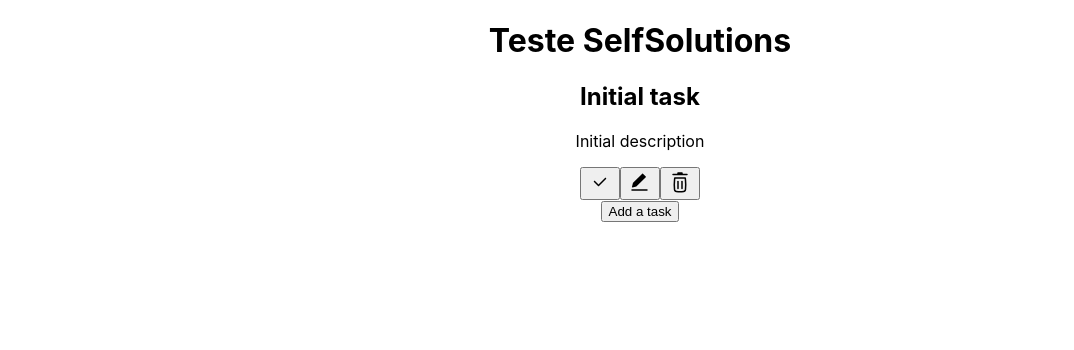
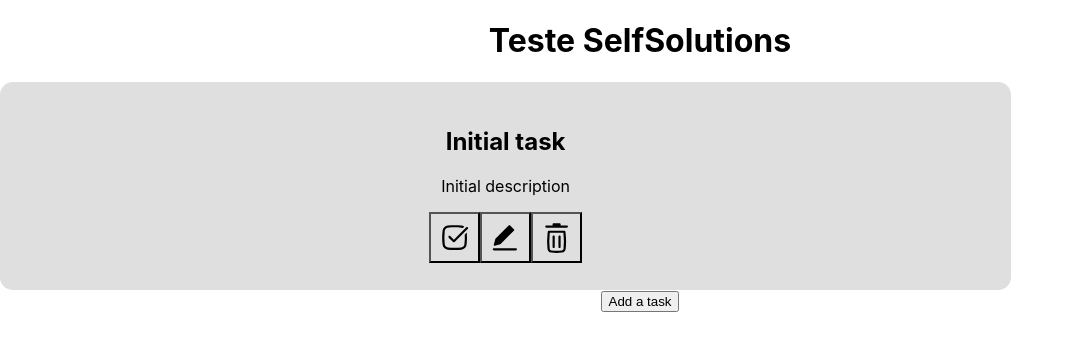
Before and after one commit to CeloRocha/Teste-SelfSolutions, a React (Create React App) app: page / in a window 1280 px wide. Both pictures are taken after a click on the button "Add a task". Shown: the top 350 px of the page, without its empty margins (0-1074 px from the left). Built offline with nearby package versions, Linux system fonts and the light colour scheme.

Commit message:
feat: 🎸 <Task /> component with styles and correct components
Now task component uses <Input /> and <Button /> component.

```diff
--- a/src/components/Task/Button/index.jsx
+++ /dev/null
@@ -1,41 +0,0 @@
-import React from 'react';
-import PropTypes from 'prop-types';
-
-// Images
-import checkImg from '../../../assets/Check.svg';
-import editImg from '../../../assets/Edit-alt.svg';
-import trashImg from '../../../assets/Trash.svg';
-
-const Button = (props) => {
-    let imgSrc, buttonLabel;
-    switch (props.type) {
-        case 'check':
-            buttonLabel = 'Confirmar';
-            imgSrc = checkImg;
-            break;
-        case 'edit':
-            buttonLabel = 'Editar';
-            imgSrc = editImg;
-            break;
-        case 'remove':
-            buttonLabel = 'Remover';
-            imgSrc = trashImg;
-            break;
-    }
-    return (
-        <button
-            className={`task-button ${props.type}`}
-            onClick={props.onClick}
-            aria-label={buttonLabel}
-        >
-            <img src={imgSrc} />
-        </button>
-    );
-};
-
-Button.propTypes = {
-    type: PropTypes.string,
-    onClick: PropTypes.func,
-};
-
-export default Button;
--- a/src/components/Task/index.jsx
+++ b/src/components/Task/index.jsx
@@ -2,7 +2,8 @@
 import './styles.scss';
 import PropTypes from 'prop-types';
 import { TaskContext } from '../../contexts/TasksContextProvider';
-import Button from './Button';
+import Button from '../Button';
+import Input from '../Input';
 
 const Task = (props) => {
     const { taskFunctions } = useContext(TaskContext);
@@ -12,6 +13,8 @@
     const [description, setDescription] = useState(props.description);
 
     const handleEdit = () => {
+        setTitle(props.title);
+        setDescription(props.description);
         showEditTask(props.id, props.editState ? false : true);
     };
 
@@ -25,7 +28,11 @@
     };
 
     return (
-        <div className={`task ${props.complete ? 'complete' : ''}`}>
+        <div
+            className={`task ${
+                props.complete && !props.editState ? 'complete' : ''
+            }`}
+        >
             {!props.editState && (
                 <>
                     <h2>{props.title}</h2>
@@ -45,20 +52,14 @@
             )}
             {props.editState && (
                 <>
-                    <form onSubmit={handleEditForm} onBlur={closeEdit}>
-                        <label htmlFor="Title">Título</label>
-                        <input
-                            id="Title"
-                            name="Title"
-                            type="text"
+                    <form onSubmit={handleEditForm}>
+                        <Input
+                            label="Novo Título"
                             value={title}
                             onChange={(e) => setTitle(e.target.value)}
                         />
-                        <label htmlFor="Description">Descrição</label>
-                        <input
-                            id="Description"
-                            name="Description"
-                            type="text"
+                        <Input
+                            label="Nova Descrição"
                             value={description}
                             onChange={(e) => setDescription(e.target.value)}
                         />
--- a/src/components/Task/styles.scss
+++ b/src/components/Task/styles.scss
@@ -0,0 +1,22 @@
+.task{
+    padding: 1.6rem;
+    width: min(60rem, 95%);
+    box-shadow: var(--shadow);
+    border-radius: 0.8rem;
+
+    background-image: linear-gradient(135deg, greenyellow, #DFDFDF 25%, #DFDFDF);;
+    background-size: 200%;
+    background-position: right;
+    transition: 1.5s;
+
+    &.complete{
+        background-position: left;
+
+        .task-button.check > svg > path{
+            fill: rgb(79, 209, 3);
+        }
+        .task-button.check:hover > svg > path{
+            fill: red;
+        }
+    }
+}
```
Also changed, not shown: 1 other file (tests, documents, lock files or other folders).
